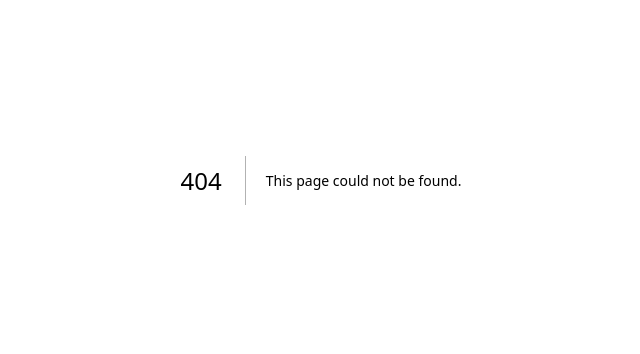
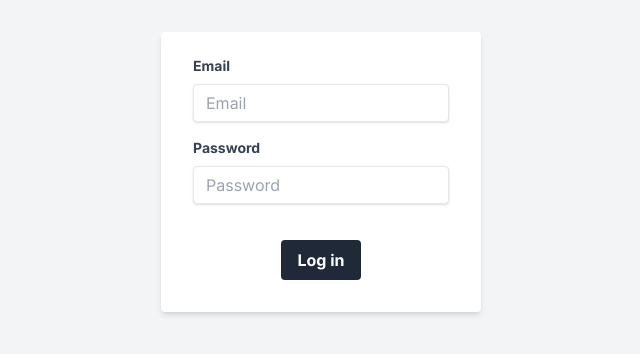
Before and after one commit to Farzine/arces_2024, a Next.js app in the folder client/: page /Admin in a window 1280 px wide. Before the commit this address had no page. Shown: the part 220-574 px from the top of the page, without its empty margins (319-959 px from the left). Built offline with nearby package versions, Linux system fonts and the light colour scheme.

Commit message:
admin log in frontend complete

```diff
--- a/client/package.json
+++ b/client/package.json
@@ -9,6 +9,7 @@
     "lint": "next lint"
   },
   "dependencies": {
+    "@types/axios": "^0.14.0",
     "axios": "^1.7.2",
     "next": "14.2.4",
     "react": "^18",
@@ -19,10 +20,11 @@
     "@types/node": "^20",
     "@types/react": "^18",
     "@types/react-dom": "^18",
+    "autoprefixer": "^10.4.19",
     "eslint": "^8",
     "eslint-config-next": "14.2.4",
-    "postcss": "^8",
-    "tailwindcss": "^3.4.1",
+    "postcss": "^8.4.39",
+    "tailwindcss": "^3.4.4",
     "typescript": "^5"
   }
 }
--- /dev/null
+++ b/client/postcss.config.js
@@ -0,0 +1,6 @@
+module.exports = {
+  plugins: {
+    tailwindcss: {},
+    autoprefixer: {},
+  },
+}
--- /dev/null
+++ b/client/src/app/Admin/ControllerPage/page.tsx
@@ -0,0 +1,7 @@
+export default function Authors() {
+    return (
+      <main className="h-screen">
+        <h1 className="text-3xl font-semibold">ControllerPage</h1>
+      </main>
+    );
+  }
--- /dev/null
+++ b/client/src/app/Admin/ImportantsDates/page.tsx
@@ -0,0 +1,7 @@
+export default function Authors() {
+    return (
+      <main className="h-screen">
+        <h1 className="text-3xl font-semibold">ImportantsDates</h1>
+      </main>
+    );
+  }
--- /dev/null
+++ b/client/src/app/Admin/Notice/page.tsx
@@ -0,0 +1,7 @@
+export default function Authors() {
+    return (
+      <main className="h-screen">
+        <h1 className="text-3xl font-semibold">Notice</h1>
+      </main>
+    );
+  }
--- /dev/null
+++ b/client/src/app/Admin/page.tsx
@@ -0,0 +1,42 @@
+export default function Login() {
+    return (
+        <div className="App">
+         <div className="flex items-center justify-center min-h-screen bg-gray-100">
+      <div className="w-full max-w-xs">
+        <form className="bg-white shadow-md rounded px-8 pt-6 pb-8 mb-4">
+          <div className="mb-4">
+            <label className="block text-gray-700 text-sm font-bold mb-2" htmlFor="email">
+              Email
+            </label>
+            <input
+              className="shadow appearance-none border rounded w-full py-2 px-3 text-gray-700 leading-tight focus:outline-none focus:shadow-outline"
+              id="email"
+              type="email"
+              placeholder="Email"
+            />
+          </div>
+          <div className="mb-6">
+            <label className="block text-gray-700 text-sm font-bold mb-2" htmlFor="password">
+              Password
+            </label>
+            <input
+              className="shadow appearance-none border rounded w-full py-2 px-3 text-gray-700 mb-3 leading-tight focus:outline-none focus:shadow-outline"
+              id="password"
+              type="password"
+              placeholder="Password"
+            />
+          </div>
+          <div className="flex items-center justify-center">
+            <button
+              className="bg-gray-800 hover:bg-gray-700 text-white font-bold py-2 px-4 rounded focus:outline-none focus:shadow-outline flex justify-center items-center"
+              type="button"
+            >
+              Log in
+            </button>
+          </div>
+        </form>
+      </div>
+    </div>
+      </div>
+    );
+  }
--- /dev/null
+++ b/client/tailwind.config.js
@@ -0,0 +1,13 @@
+/** @type {import('tailwindcss').Config} */
+module.exports = {
+  content: [
+    './pages/**/*.{ts,tsx}',
+    './components/**/*.{ts,tsx}',
+    './app/**/*.{ts,tsx}',
+    './src/**/*.{ts,tsx}',
+  ],
+  theme: {
+    extend: {},
+  },
+  plugins: [],
+}
--- a/client/tailwind.config.ts
+++ b/client/tailwind.config.ts
@@ -10,11 +10,11 @@ const config: Config = {
     extend: {
       backgroundImage: {
         "gradient-radial": "radial-gradient(var(--tw-gradient-stops))",
-        "gradient-conic":
-          "conic-gradient(from 180deg at 50% 50%, var(--tw-gradient-stops))",
+        "gradient-conic": "conic-gradient(from 180deg at 50% 50%, var(--tw-gradient-stops))",
       },
     },
   },
   plugins: [],
 };
+
 export default config;
```
Also changed, not shown: 1 other file (tests, documents, lock files or other folders).
